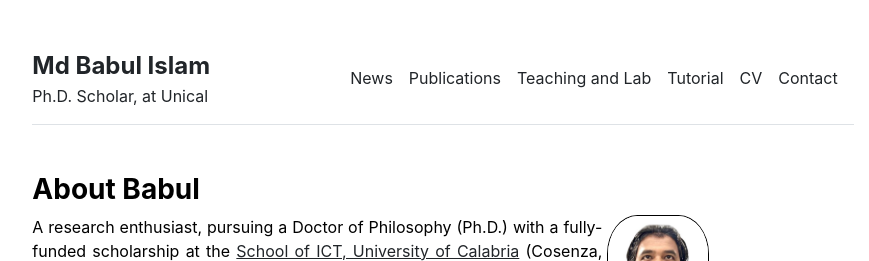
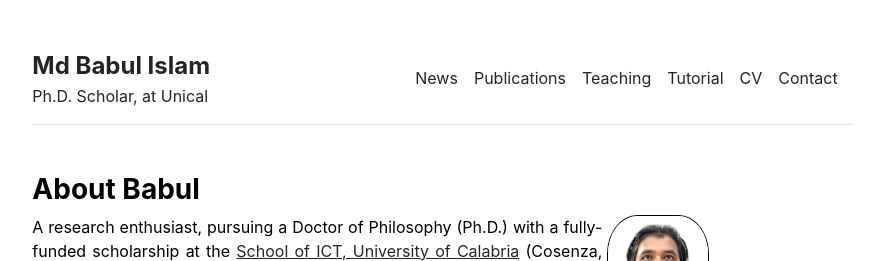
Before and after one commit to babulcseian/babulcseian.github.io, a Jekyll site: the page built from index.md, in a window 1280 px wide and 900 px high. Shown: the top 261 px of the window, without its empty margins (197-1066 px from the left). Built offline with Jekyll 4.4.1, drawn with Linux system fonts in a browser that asks for light colours; a style sheet for code colours, icons or effects is not loaded.

Commit message:
Update settings.yml

```diff
--- a/_data/settings.yml
+++ b/_data/settings.yml
@@ -1,7 +1,7 @@
 menu:
 - {name: 'News', url: '/news'}
 - {name: 'Publications', url: '/publications'}
-- {name: 'Teaching and Lab', url: '/teaching'}
+- {name: 'Teaching', url: '/teaching'}
 - {name: 'Tutorial', url: '/Tutorial'}
 - {name: 'CV', url: '/cv'}
 - {name: 'Contact', url: '/contact'}
```
